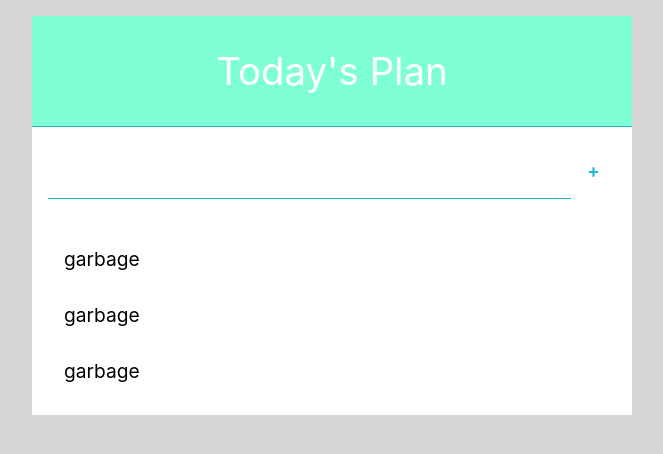
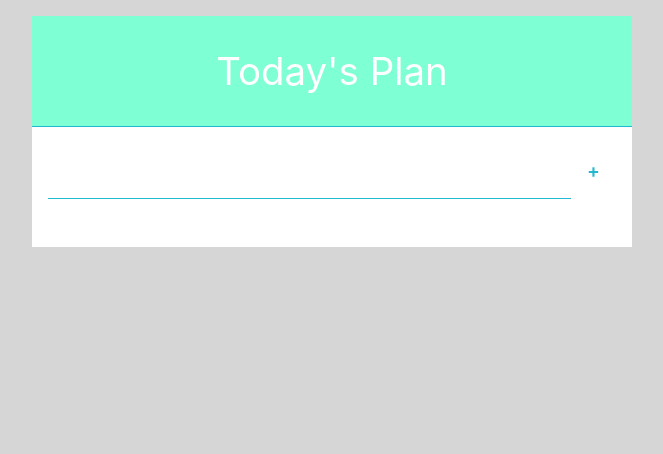
Before and after one commit to jip68660/react-todo, a React (Create React App) app: page / in a window 1280 px wide. Shown: the top 454 px of the page, without its empty margins (308-971 px from the left). Built offline with nearby package versions, Linux system fonts and the light colour scheme.

Commit message:
understanding the mechanism of work in App

```diff
--- a/src/App.js
+++ b/src/App.js
@@ -4,28 +4,37 @@ import UserInput from "./component/UserInput";
 import TodoListItem from "./component/TodoListItem";
 
 class App extends Component {
+  //id for todo-items
   id = 0;
 
+  //todo-times will save in todo[]
   state = {
     input: "",
     todo: []
   }
+  //any change on target's value will save in input
+  //for example, if user puts "hello", input's value will be "hello"
   handleChange = (e) => {
     this.setState({
       input: e.target.value
     });
   }
+  //process of adding user's input to todo[] list
+  //input will became "" after create; no longer need need to hold
   handleCreate = (e) => {
     const {input, todo} = this.state;
     this.setState({
       input: "",
+      //.concat() will add following informations to todo[]
       todo: todo.concat({
         id: this.id++,
         text: input,
+        //default status is false; which no check-mark -> not done
         status: false
       })
     });
   }
+  //if user press "Enter" key, do same handleCreate(e) process
   handleKeyPress = (e) => {
     if (e.key === "Enter") {
       this.handleCreate(e);
@@ -33,7 +42,8 @@ class App extends Component {
   }
 
   render() {
-    const { input } = this.state;
+    //declare const with the information outside of render()
+    const { input, todo } = this.state;
     const {
       handleChange,
       handleCreate,
@@ -43,13 +53,14 @@ class App extends Component {
     return (
       <div>
         <TodoListFormat form={
+          //let UserInput to perform the basic function
           <UserInput
             value={input}
             onKeyPress={handleKeyPress}
             onChange={handleChange}
             onCreate={handleCreate} />
         }>
-          <TodoListItem/>
+          <TodoListItem todo={todo}/>
         </TodoListFormat>
       </div>
     );
--- a/src/component/TodoListItem.js
+++ b/src/component/TodoListItem.js
@@ -4,11 +4,22 @@ import TodoItem from "./TodoItem";
 class TodoListItem extends Component {
     render() {
         const { todo, onToggle, onRemove } = this.props;
+
+        const todoList = todo.map(
+            ({id, text, status}) => (
+                <TodoItem
+                    id={id}
+                    text={text}
+                    status={status}
+                    onToggle={onToggle}
+                    onRemove={onRemove}
+                    key={id} />
+            )
+        );
+
         return(
             <div>
-                <TodoItem text="garbage"/>
-                <TodoItem text="garbage"/>
-                <TodoItem text="garbage"/>
+                {todoList}
             </div>
         );
     }
```
